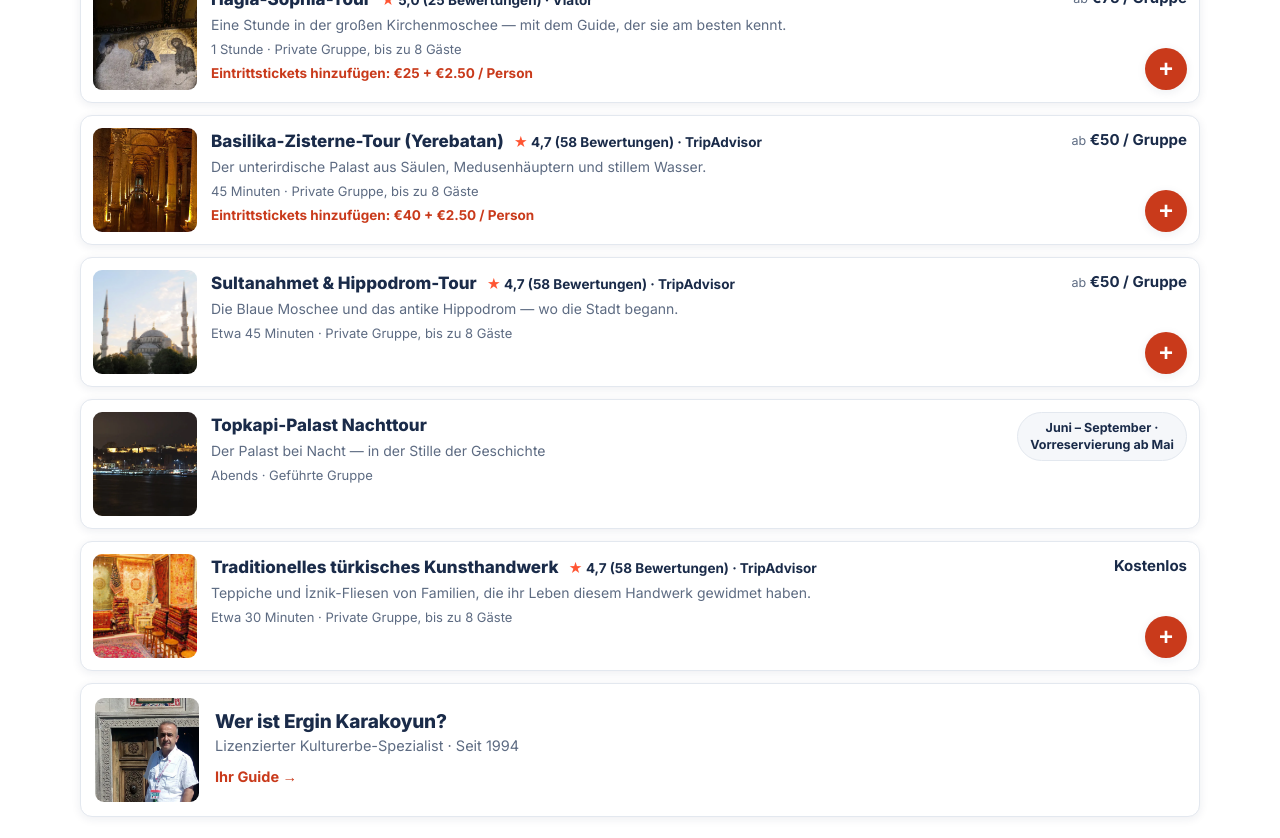
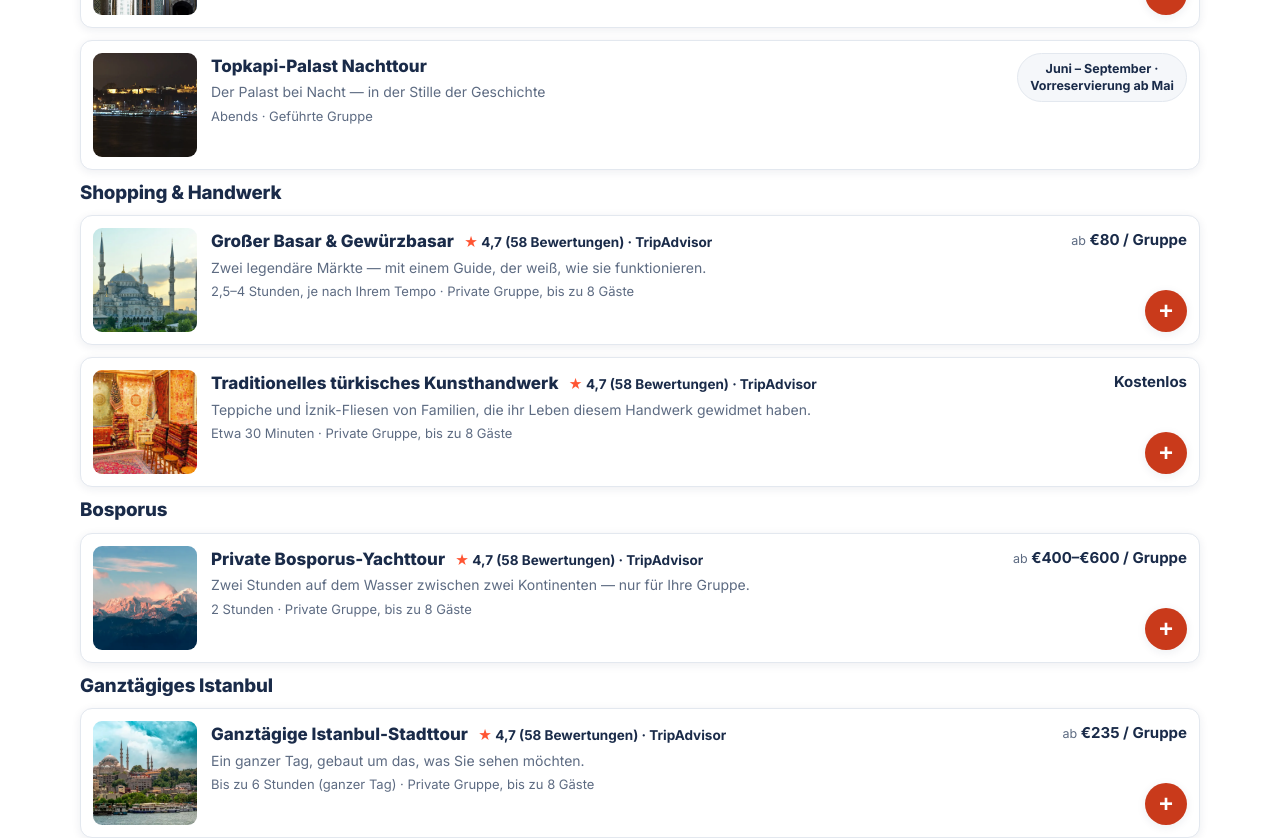
Before and after one commit to 7amed3li/oligarch-travel, a Next.js app: page /de in a window 1280 px wide. Shown: the part 1520-2358 px from the top of the page. Built offline with nearby package versions, Linux system fonts and the light colour scheme.

Commit message:
Add files via upload

```diff
--- a/components/MenuBoard.tsx
+++ b/components/MenuBoard.tsx
@@ -3,7 +3,7 @@ import { useEffect, useState } from 'react';
 import Link from 'next/link';
 import { useRouter } from 'next/navigation';
 import { useCart } from './CartProvider';
-import { RATINGS, SEASONAL_TOURS, TOUR_ORDER, TOURS, meetingPoint, type Locale } from '@/data/tours';
+import { RATINGS, SEASONAL_TOURS, TOUR_GALLERY, TOUR_GROUPS, TOURS, meetingPoint, type Locale } from '@/data/tours';
 import { GUIDE_COPY } from '@/data/guide';
 import type { TourPrice } from '@/lib/prices';
 import {
@@ -74,6 +74,17 @@ export default function MenuBoard({
     setTimeout(() => setJustAdded((cur) => (cur === tid ? null : cur)), 2200);
   };
 
+  const groupedItems: ({ type: 'group'; key: string } | { type: 'tour'; id: string })[] = [];
+  for (const g of TOUR_GROUPS) {
+    const ids = [...g.ids].sort((a, b) => {
+      const pa = byId[a] ? byId[a].perGroup / (RATES[byId[a].currency] || 1) : 0;
+      const pb = byId[b] ? byId[b].perGroup / (RATES[byId[b].currency] || 1) : 0;
+      return pb - pa;
+    });
+    groupedItems.push({ type: 'group', key: g.key });
+    for (const id of ids) groupedItems.push({ type: 'tour', id });
+  }
+
   return (
     <div className="mboard">
       <div className="mb-bar">
@@ -135,13 +146,15 @@ export default function MenuBoard({
       </div>
 
       <div className="mlist">
-        {[...TOUR_ORDER]
-          .sort((a, b) => {
-            const pa = byId[a] ? byId[a].perGroup / (RATES[byId[a].currency] || 1) : 0;
-            const pb = byId[b] ? byId[b].perGroup / (RATES[byId[b].currency] || 1) : 0;
-            return pb - pa;
-          })
-          .map((tid) => {
+        {groupedItems.map((item) => {
+          if (item.type === 'group') {
+            return (
+              <h3 key={item.key} className="mb-group-title">
+                {u[item.key]}
+              </h3>
+            );
+          }
+          const tid = item.id;
           const t = TOURS[tid];
           const c = t.content[locale];
           const tp = byId[tid];
@@ -169,11 +182,6 @@ export default function MenuBoard({
                 <p className="mrow-meta">
                   {c.duration} · {c.group}
                 </p>
-                {tp?.ticket ? (
-                  <p className="mrow-ticket">
-                    {u.add_ticket}: {ticketPerPersonDisplay(tp)} {u.per_person}
-                  </p>
-                ) : null}
                 {covered ? (
                   <p className="mrow-covered">{u.covered_full_day}</p>
                 ) : count > 0 ? (
@@ -225,8 +233,8 @@ export default function MenuBoard({
           loading="lazy"
         />
         <div className="whois-body">
-          <h3 className="whois-title">{u.who_is}</h3>
-          <p className="whois-line">{GUIDE_COPY[locale].overline}</p>
+          <h3 className="whois-title">{u.discover_title || 'Discover Istanbul'}</h3>
+          <p className="whois-line">{u.discover_sub}</p>
           <span className="whois-link">{u.nav_about} →</span>
         </div>
       </Link>
@@ -285,6 +293,8 @@ function TourModal({
   const [tier, setTier] = useState<'standard' | 'luxury'>('standard');
   const [ticket, setTicket] = useState(false);
   const [skip, setSkip] = useState(false);
+  const [gi, setGi] = useState(0);
+  const gallery = TOUR_GALLERY[tid] ?? [t.img];
 
   useEffect(() => {
     const onKey = (e: KeyboardEvent) => {
@@ -329,11 +339,26 @@ function TourModal({
         onClick={(e) => e.stopPropagation()}
       >
         <div className="tmodal-head">
-          <img src={`/img/${t.img}`} alt={c.name} />
+          <img src={`/img/${gallery[Math.min(gi, gallery.length - 1)]}`} alt={c.name} />
           <button type="button" className="tmodal-x" aria-label="Close" onClick={onClose}>
             ×
           </button>
         </div>
+        {gallery.length > 1 && (
+          <div className="tm-thumbs">
+            {gallery.map((g, i) => (
+              <button
+                key={g}
+                type="button"
+                className={i === gi ? 'tm-thumb active' : 'tm-thumb'}
+                onClick={() => setGi(i)}
+                aria-label={`Photo ${i + 1}`}
+              >
+                <img src={`/img/${g}`} alt="" loading="lazy" />
+              </button>
+            ))}
+          </div>
+        )}
         <div className="tmodal-body">
           <div className="mrow-top">
             <h3 className="tmodal-name">{c.name}</h3>
```
